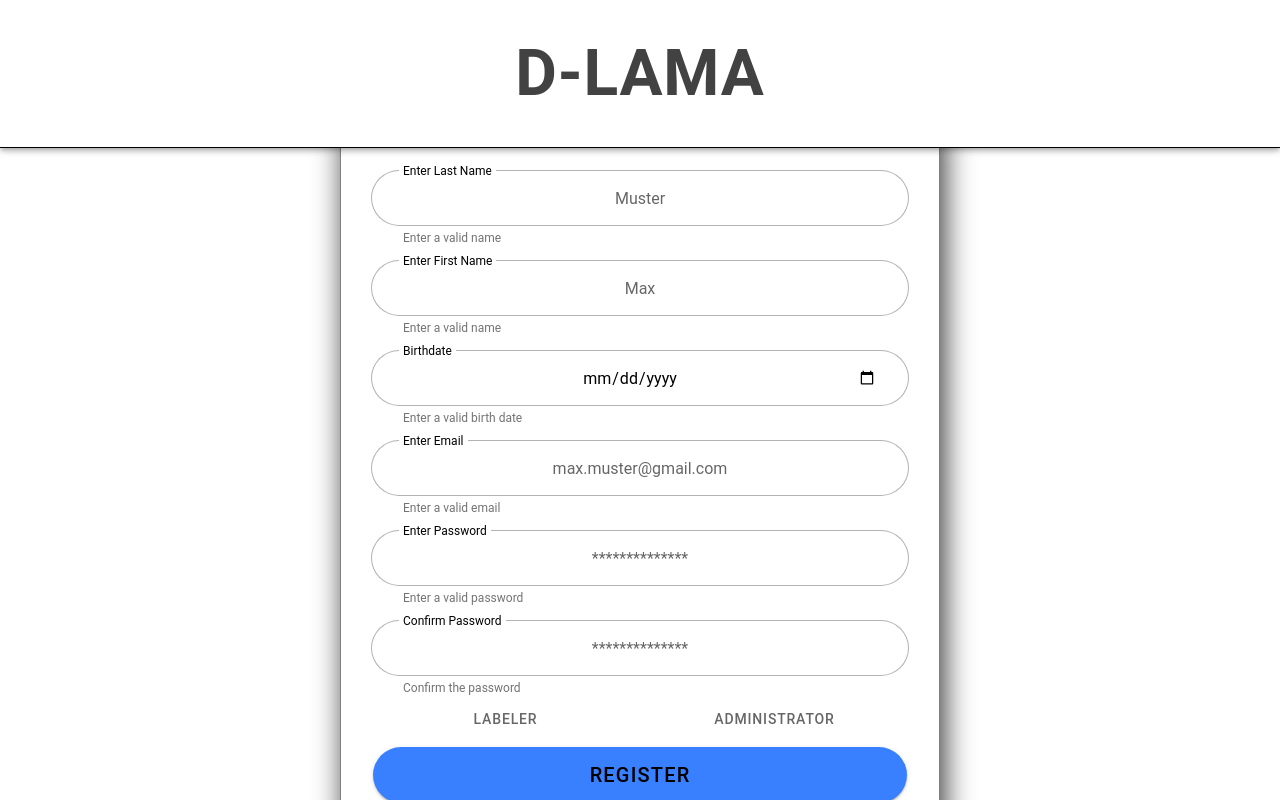
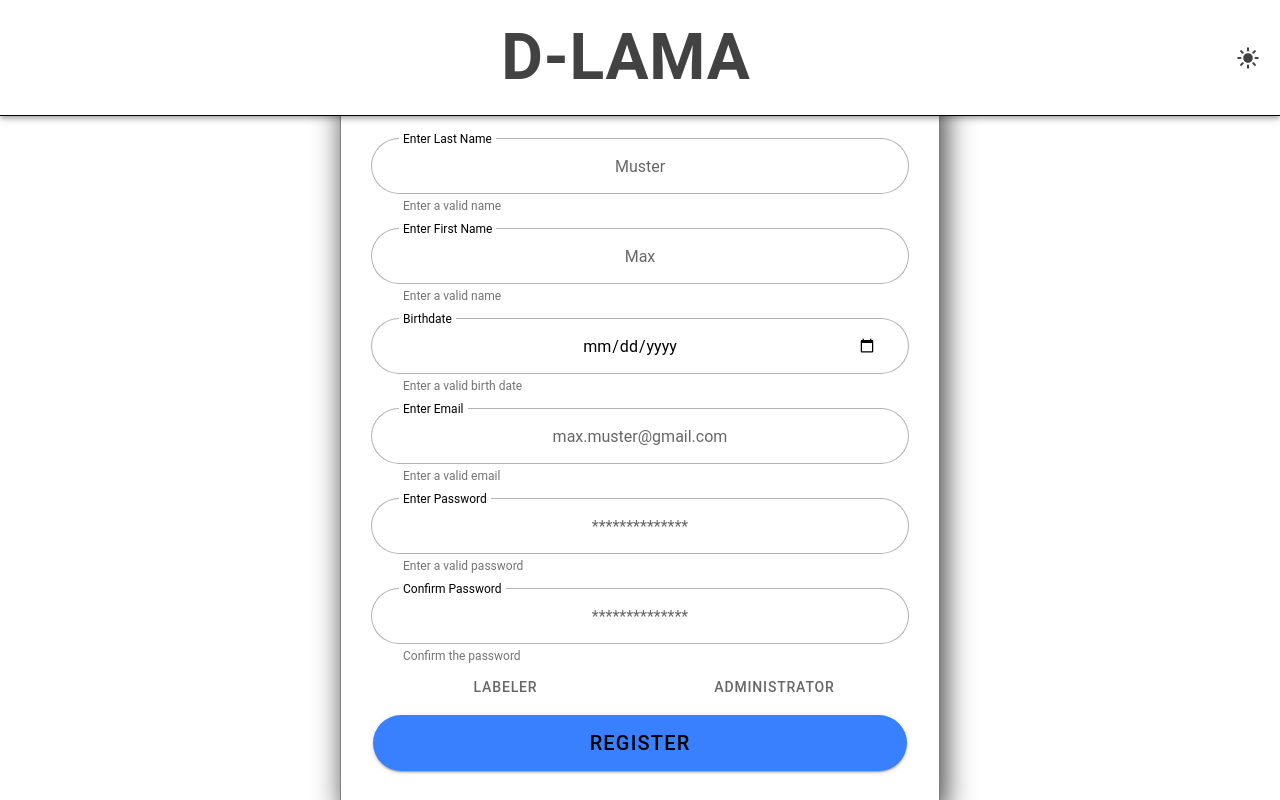
Before and after one commit to d-lama/d-lama-webapp, a React (Vite) app: page /registration in a window 1280 px wide. Built offline with nearby package versions, Linux system fonts and the light colour scheme.

Commit message:
added headers, added route protection

```diff
--- a/src/App.tsx
+++ b/src/App.tsx
@@ -73,12 +73,6 @@ const App: React.FC = () => {
             isAuthenticated={isAuthenticated}
             authenticationPath="/login"
           />
-          {/* <Route exact path="/projectcreation">
-            <ProjectCreationDesktop />
-          </Route>
-          <Route exact path="/fileUpload/:projectId">
-            <FileUploadDesktop />
-          </Route> */}
 
           {/* open routes */}
           <Route exact path="/login">
--- a/src/pages/FileUploadDesktop.tsx
+++ b/src/pages/FileUploadDesktop.tsx
@@ -12,6 +12,8 @@ import React, { useRef, useState } from "react";
 import { useParams } from "react-router";
 import { API_URL } from "../App";
 import { Button, ButtonType } from "../components/forms/Button";
+import { HeaderDesktop } from "../components/header/HeaderDesktop";
+import { MenuDesktop } from "../components/menu/MenuDesktop";
 import { useAuthStore } from "../store/authStore";
 import "./ProjectCreationDesktop.css";
 
@@ -67,22 +69,9 @@ export default function FileUploadDesktop() {
 
   return (
     <>
-      <IonPage>
-        <IonHeader mode={"md"}>
-          <IonToolbar>
-            <IonTitle
-              style={{
-                fontSize: "4rem",
-                fontWeight: "bold",
-                marginTop: "20px",
-                marginBottom: "20px",
-              }}
-              className="ion-text-center"
-            >
-              D-LAMA
-            </IonTitle>
-          </IonToolbar>
-        </IonHeader>
+      <MenuDesktop />
+      <IonPage id="main-content">
+        <HeaderDesktop />
         <IonContent class={"ion-padding"}>
           <div
             style={{
--- a/src/pages/ProjectCreationDesktop.tsx
+++ b/src/pages/ProjectCreationDesktop.tsx
@@ -13,6 +13,8 @@ import { API_URL } from "../App";
 import { Button, ButtonType } from "../components/forms/Button";
 import { DynamicField, ElementData } from "../components/forms/DynamicField";
 import { Input, InputType } from "../components/forms/Input";
+import { HeaderDesktop } from "../components/header/HeaderDesktop";
+import { MenuDesktop } from "../components/menu/MenuDesktop";
 import { useAuthStore } from "../store/authStore";
 import "./ProjectCreationDesktop.css";
 
@@ -73,22 +75,9 @@ export default function ProjectCreationDesktop() {
 
   return (
     <>
-      <IonPage>
-        <IonHeader mode={"md"}>
-          <IonToolbar>
-            <IonTitle
-              style={{
-                fontSize: "4rem",
-                fontWeight: "bold",
-                marginTop: "20px",
-                marginBottom: "20px",
-              }}
-              className="ion-text-center"
-            >
-              D-LAMA
-            </IonTitle>
-          </IonToolbar>
-        </IonHeader>
+      <MenuDesktop />
+      <IonPage id="main-content">
+        <HeaderDesktop />
         <IonContent class={"ion-padding"}>
           <div
             style={{
--- a/src/pages/registration/RegistrationDesktop.tsx
+++ b/src/pages/registration/RegistrationDesktop.tsx
@@ -1,4 +1,3 @@
-import React from 'react';
 import {
   IonContent,
   IonHeader,
@@ -8,32 +7,35 @@ import {
   IonSegment,
   IonSegmentButton,
   IonTitle,
-    IonToolbar
+  IonToolbar,
 } from "@ionic/react";
-import {Input, InputType} from "../../components/forms/Input";
-import {Button, ButtonType} from "../../components/forms/Button";
-import './RegistrationDesktop.css'
+import React from "react";
+import { Button, ButtonType } from "../../components/forms/Button";
+import { Input, InputType } from "../../components/forms/Input";
+import { HeaderDesktop } from "../../components/header/HeaderDesktop";
+import "./RegistrationDesktop.css";
 
 export default function RegistrationDesktop(props: any) {
   return (
     <>
       <IonPage>
-                <IonHeader mode={"md"}>
-                    <IonToolbar>
-                        <IonTitle style={{fontSize: '4rem', fontWeight: 'bold', marginTop: '20px', marginBottom:'20px'}}
-                                  className="ion-text-center">D-LAMA</IonTitle>
-                    </IonToolbar>
-                </IonHeader>
+        <HeaderDesktop />
         <IonContent class={"ion-padding"}>
-                    <div style={{
-                        display: 'flex',
-                        flexDirection: 'column',
-                        alignItems: 'center',
-                        justifyContent: 'center',
-                        height: '80vh'
-                    }}>
-                        <form className={'custom-border'} style={{width: '80%', maxWidth: '600px'}} data-testid="registration-form"
-                              onSubmit={props.handleLogin}>
+          <div
+            style={{
+              display: "flex",
+              flexDirection: "column",
+              alignItems: "center",
+              justifyContent: "center",
+              height: "80vh",
+            }}
+          >
+            <form
+              className={"custom-border"}
+              style={{ width: "80%", maxWidth: "600px" }}
+              data-testid="registration-form"
+              onSubmit={props.handleLogin}
+            >
               <Input
                 name={"lastName"}
                 change={props.handleChange}
@@ -101,7 +103,8 @@ export default function RegistrationDesktop(props: any) {
                   <IonLabel className="ion-text-center" color="danger">
                     {props.labelText}
                   </IonLabel>
-                            </IonItem>  )}
+                </IonItem>
+              )}
               <Button
                 data-testid="register-button"
                 buttonText={"Register"}
@@ -113,6 +116,5 @@ export default function RegistrationDesktop(props: any) {
         </IonContent>
       </IonPage>
     </>
-
   );
 }
```
Lines whose indentation alone changed are shown as unchanged.
